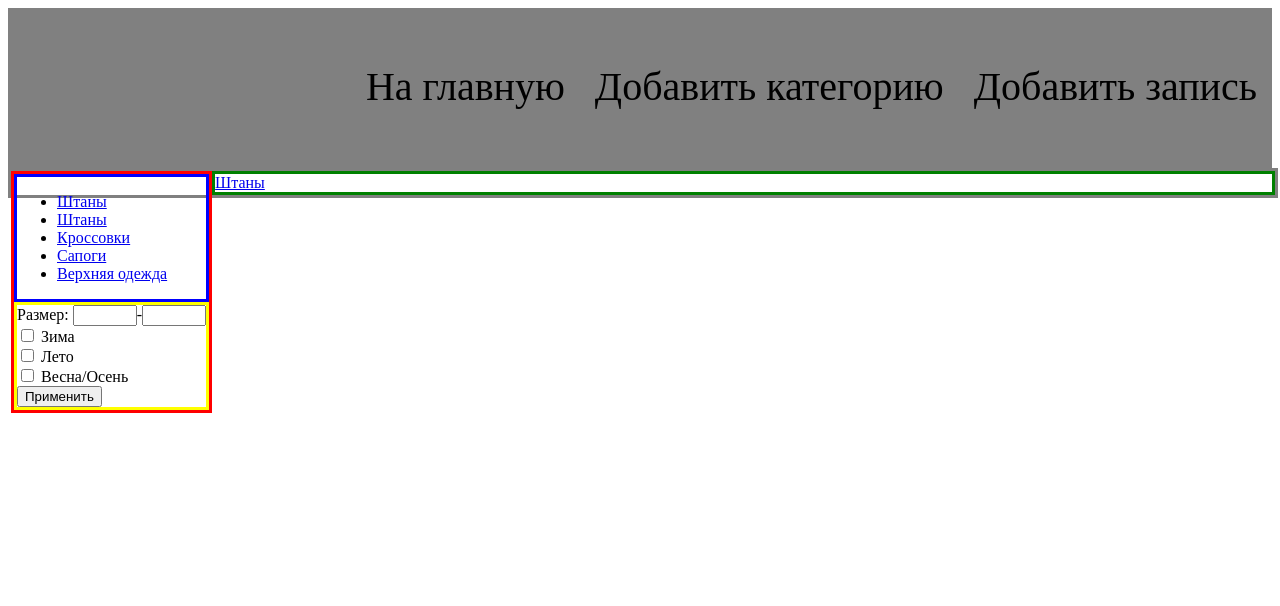
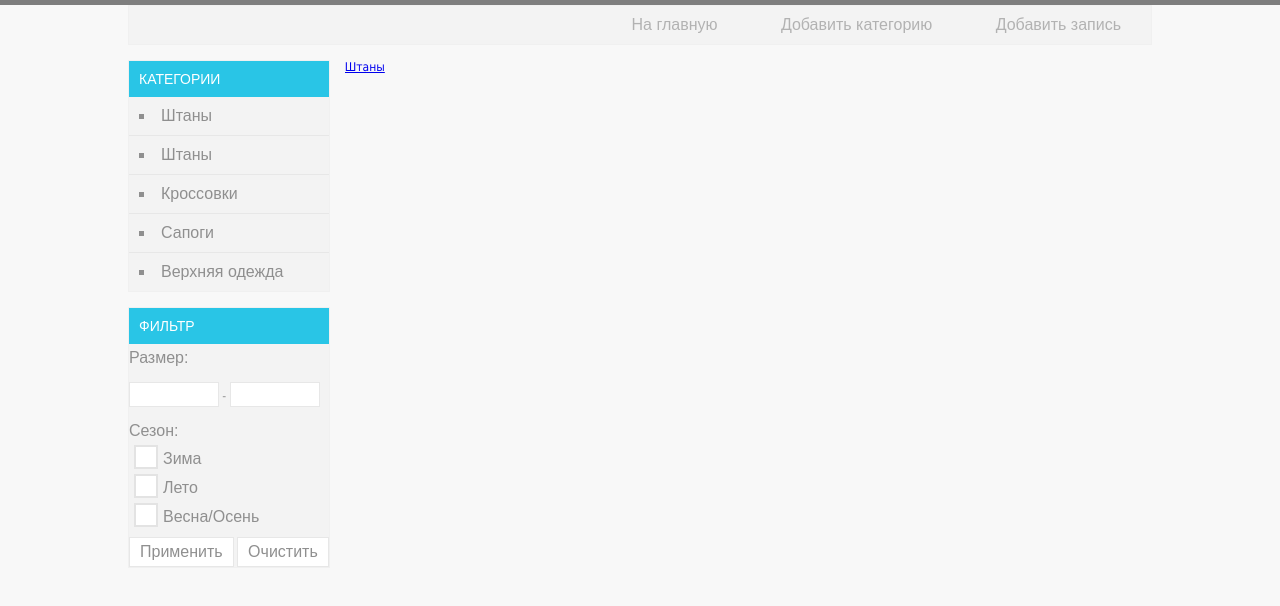
Before and after one commit to korotenko-maksim/showroom, a Django app: page /3 in a window 1280 px wide. Shown: the top 606 px of the page. Run offline with Django 3.2, Linux system fonts and the light colour scheme; data comes from the database, SQL or seed files in the repository.

Commit message:
add css style on a main page

```diff
--- a/static/style.css
+++ b/static/style.css
@@ -1,65 +1,229 @@
-header {
-    height: 10em;
-    background-color: gray;
+#wrapper {
+    max-width: 80%;
+    margin: auto;
 }
 
-.nav {
+body {
+	color: #8f8f8f;
+	font: 12px Tahoma, sans-serif;
+	background-color: #f8f8f8;
+	border-top: 5px solid #7e7e7e;
+	margin: 0;
+}
+
+nav {
+    background: #f3f3f3;
+    border: 1px solid #f0f0f0;
+    margin: 0px 0px 15px 0px;
+    overflow: auto;
+}
+
+nav a {
+	text-decoration: none;
+}
+
+nav ul {
+	margin: 0;
+	padding: 0;
+}
+
+nav li {
+	list-style-position: inside;
+	font: 1rem 'Oswald', sans-serif;
+	padding: 10px;
+}
+
+.top-menu {
     float: right;
 }
 
-.nav ul {
-    font-size: 2.5rem;
+.top-menu li {
+	display: inline-block;
+	padding: 10px 30px;
+	margin: 0;
 }
 
-.nav li {
-    margin: 15px;
-    float: left;
-    position: relative;
-    list-style-type: none;
-
+.top-menu li.active {
+	background: #29c5e6;
+	color: #fff;
 }
 
-.nav li a {
-    color: black;
-    text-decoration: none;
+.top-menu li:hover {
+    background: #29c5e6;
+    text-color: #fff;
 }
 
-.nav li a:hover {
-    color: white;
+.top-menu a {
+	color: #b2b2b2;
+}
+
+.top-menu a:hover {
+    color: #fff;
 }
 
 main {
-    border: solid gray;
     width: 100%;
     clear: both;
 }
 
 .left {
     width: auto;
-    border: solid red;
     float: left;
     overflow: auto;
+    margin: 0px 15px 0px 0px;
 }
 
-.categories {
-    border: solid blue;
+.categories li {
+	font-weight: 300;
+	list-style-type: square;
+	border-top: 1px solid #e7e7e7;
+}
+
+.categories li:first-child {
+	border: none;
+}
+
+.categories li.active {
+	background: #29c5e6;
+}
+
+.categories li:hover {
+	color: #29c5e6;
+}
+
+.categories a {
+	color: #8f8f8f;
 }
 
 .filter {
-    border: solid yellow;
+    background: #f3f3f3;
+    border: 1px solid #f0f0f0;
+}
+
+h2 {
+    background: #29c5e6;
+	font: 14px 'Oswald', sans-serif;
+	color: #fff;
+	padding: 10px;
+	margin: 0px;
+}
+
+.filterText {
+	font: 1rem 'Oswald', sans-serif;
+	margin: 5px 0px;
+}
+
+input[type="number"] {
+	background-color: #fff;
+	align: central;
+	outline: none;
+	padding: 0px 0px;
+	margin: 10px 0px;
+	width: 45%;
+	height: 25px;
+	line-height: 40px;
+	text-indent: 10px;
+	display: inline-block;
+	box-sizing: border-box;
+	border: 1px solid #e7e7e7;
+	font: 14px 'Oswald', sans-serif;
+}
+
+input[type="number"]:focus {
+	outline: 2px solid #29c5e6;
+}
+
+# убираем стрелки
+input[type="number"] {
+	-moz-appearance: textfield;
+	-webkit-appearance: textfield;
+	appearance: textfield;
+}
+
+input[type="number"]::-webkit-outer-spin-button,
+input[type="number"]::-webkit-inner-spin-button {
+	display: none;
+}
+
+input[type="checkbox"] {
+  display: none;
+}
+
+input[type="checkbox"] + label {
+ /*color: #000;*/
+ cursor: default;
+ font-weight: normal;
+ font: 1rem 'Oswald', sans-serif;
+ line-height: 15px;
+ padding: 0px;
+ vertical-align: middle;
+}
+
+input[type="checkbox"] + label:before {
+ content: " ";
+ color: #29c5e6;
+ display: inline-block;
+/* шрифт Awesome*/
+ font: 20px/30px Arial;
+ margin-right: 5px;
+ margin-bottom: 5px;
+ margin-left: 5px;
+ padding: 0px;
+ position: relative;
+ text-align: center;
+ text-indent: 0px;
+ width: 20px;
+ height: 20px;
+ background: #fff;
+ border: 2px solid #e3e3e3;
+ border-image: initial;
+ vertical-align: middle;
+ line-height: 0px;
+}
+
+input:checked + label:before {
+/* глифон - галочка */
+ content: "x";
+ color: #fff;
+ background: #29c5e6;
+ padding: 0px;
+ line-height: 80%;
+}
+
+input[type=submit] {
+    padding: 5px 10px;
+    margin-top: 5px;
+    background: #fff;
+    border: 1px solid #e7e7e7;
+    border-radius: 0px
+    cursor: pointer;
+    font: 1rem 'Oswald', sans-serif;
+    color: #8f8f8f;
+}
+
+input[type=submit]:hover {
+    background: #29c5e6;
+    border: 1px solid #29c5e6;
+    cursor: pointer;
+    color: #fff;
 }
 
 .central {
     width: auto;
-    border: solid green;
+    border: none;
+    padding: 0px;
     overflow: auto;
 }
 
 .item {
-    border: solid purple;
+    background: #f3f3f3;
+    border: none;
     width: 350px;
-    margin: 25px;
-    padding: 15px;
+    margin-top: 0px;
+    margin-bottom: 25px;
+    margin-right: 25px;
+    padding: 0px;
+    padding-bottom: 15px;
     float: left;
     position: relative;
 }
@@ -69,19 +233,20 @@ main {
 }
 
 .item_name {
+    padding: 10px;
     float: left;
-}
-
-.item_name span {
-    font-size: 2rem;
+    font-size: 1rem;
+    color: #8f8f8f;
 }
 
 .item_size {
+    padding: 10px;
     float: right;
-    position: relative;
+    color: #29c5e6;
+    font-size: 1rem;
 }
 
-.item_size span {
-    color: gray; m
-    font-size: 2rem;
+.item_producer {
+    padding: 10px;
+    clear: both;
 }
--- a/templates/base.html
+++ b/templates/base.html
@@ -6,19 +6,25 @@
     <link rel="stylesheet" href="/static/style.css">
 </head>
 <body>
+<div id="wrapper">
 <header>
-    <div class="nav">
-    <ul>
-        <li><a href="/">На главную</a></li>
-        <li><a href="/edit/category">Добавить категорию</a></li>
-        <li><a href="/edit/item">Добавить запись</a></li>
+    <nav>
+    <ul class="top-menu">
+        {% for link in topMenu %}
+            {% if link.active %}
+            <li class="active">{{link.name}}</li>
+            {% else %}
+            <li><a href="{{link.href}}">{{link.name}}</a></li>
+            {% endif%}
+        {% endfor %}
     </ul>
-    </div>
+    </nav>
 </header>
 <main>
     {% block main%}
     <p>Базовый шаблон верстки</p>
     {% endblock main %}
 </main>
+</div>
 </body>
 </html>
--- a/templates/main.html
+++ b/templates/main.html
@@ -2,9 +2,9 @@
 {% block main %}
 
     <div class="left">
-
-        <div class="categories">
-            <ul>
+        <nav>
+            <h2>КАТЕГОРИИ</h2>
+            <ul class="categories">
             {% for category in categories %}
                 <li><a href="/{{ category.id }}">{{ category.name }}</a></li>
                 {% for inner in inners %}
@@ -14,18 +14,22 @@
                 {% endfor %}
             {% endfor %}
             </ul>
-        </div>
+        </nav>
 
         <div class="filter">
-            <form action="" method="post">
+            <h2>ФИЛЬТР</h2>
+            <form name="filter" action="" method="post">
                 {% csrf_token %}
-                <div>Размер: {{ filterForm.sizeFrom }}-{{ filterForm.sizeTo }}</div>
+                <p class="filterText">Размер:</p>
+                <div id="filterSize">{{ filterForm.sizeFrom }} - {{ filterForm.sizeTo }}</div>
+                <p class="filterText">Сезон:</p>
                 {% for field in filterForm %}
                     {% if field.name not in filterForm.sizeList %}
-                        <div>{{ field }} {{ field.name }}</div>
+                        <div>{{ field }} <label for="{{ field.auto_id }}">{{ field.name }}</label></div>
                     {% endif %}
                 {% endfor %}
-                <input type="submit" value="Применить">
+                <input type="submit" name="apply" value="Применить">
+                <input type="submit" name="reset" value="Очистить">
             </form>
         </div>
 
@@ -34,15 +38,15 @@
     <div class="central">
 
         {% for item in history %}
-            <span><a href="/{{ item.id}}">{{ item.name }}</a></span>
+            <span class="history"><a href="/{{ item.id}}">{{ item.name }}</a></span>
         {% endfor %}
 
         <div class="items">
             {% for item in items %}
                 <div class="item">
                     <div class="item_image"><img src="{{ item.image.url }}"/></div>
-                    <div class="item_name"><span>{{ item.name }}</span></div>
-                    <div class="item_size"><span>Размер: {{ item.size }}</span></div>
+                    <div><span class="item_name">{{ item.name }} ({{ item.categoryId }})</span></div>
+                    <div><span class="item_size">Размер: {{ item.size }}</span></div>
                 </div>
             {% endfor %}
         </div>
--- a/viewer/views.py
+++ b/viewer/views.py
@@ -17,11 +17,16 @@ def main(request, categoryId=None):
 
     # выполняем обработку формы фильтр
     if request.method == 'POST':
-        filterForm = Filter(request.POST)
+        if 'apply' in request.POST:
+            filterForm = Filter(request.POST)
+        else:
+            filterForm = Filter()
         if filterForm.is_valid():
             data = filterForm.cleaned_data
             request.session['filterForm'] = data
         else:
+            data = {}
+            request.session['filterForm'] = data
             print('form is not valid')
 
     # сначала определим параметры фильтра по размеру, если задан
@@ -74,11 +79,19 @@ def main(request, categoryId=None):
 
     history = []
 
+    isActive = categoryId is None
+
     while categoryId is not None:
         category = Category.objects.get(id=categoryId)
         history.insert(0, category)
         categoryId = category.parentId
 
+    topMenu = [
+        {"name": "На главную", "active": isActive, "href": "/"},
+        {"name": "Добавить категорию", "active": False, "href": "/edit/category"},
+        {"name": "Добавить запись", "active": False, "href": "/edit/item"},
+    ]
+
     return render(request, 'main.html',
                   {'items': items, 'categories': categories, 'inners': inners,
-                   'history': history, 'filterForm': filterForm})
+                   'history': history, 'filterForm': filterForm, 'topMenu': topMenu})
```
Also changed, not shown: editor/views.py (+12 -2 lines).
